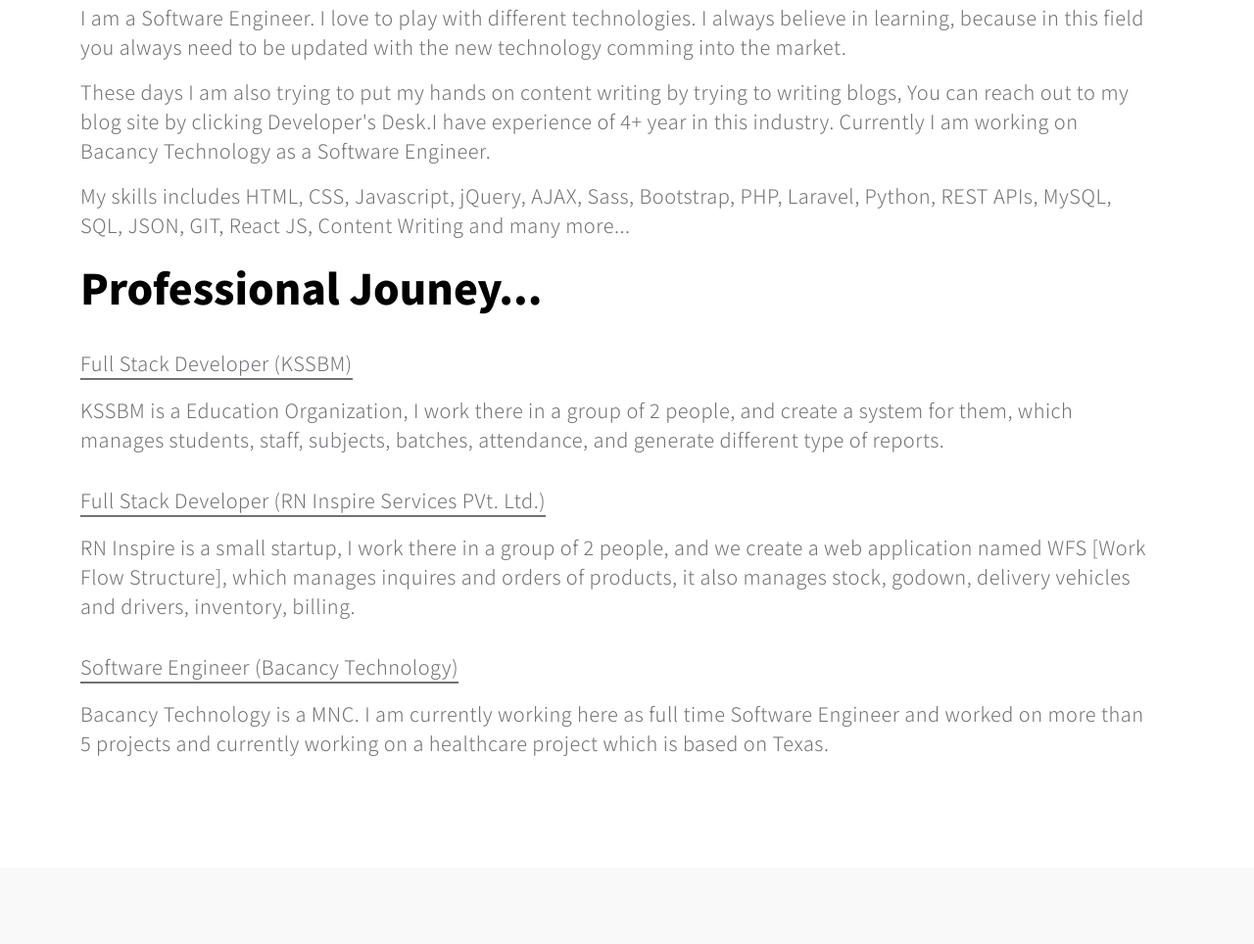
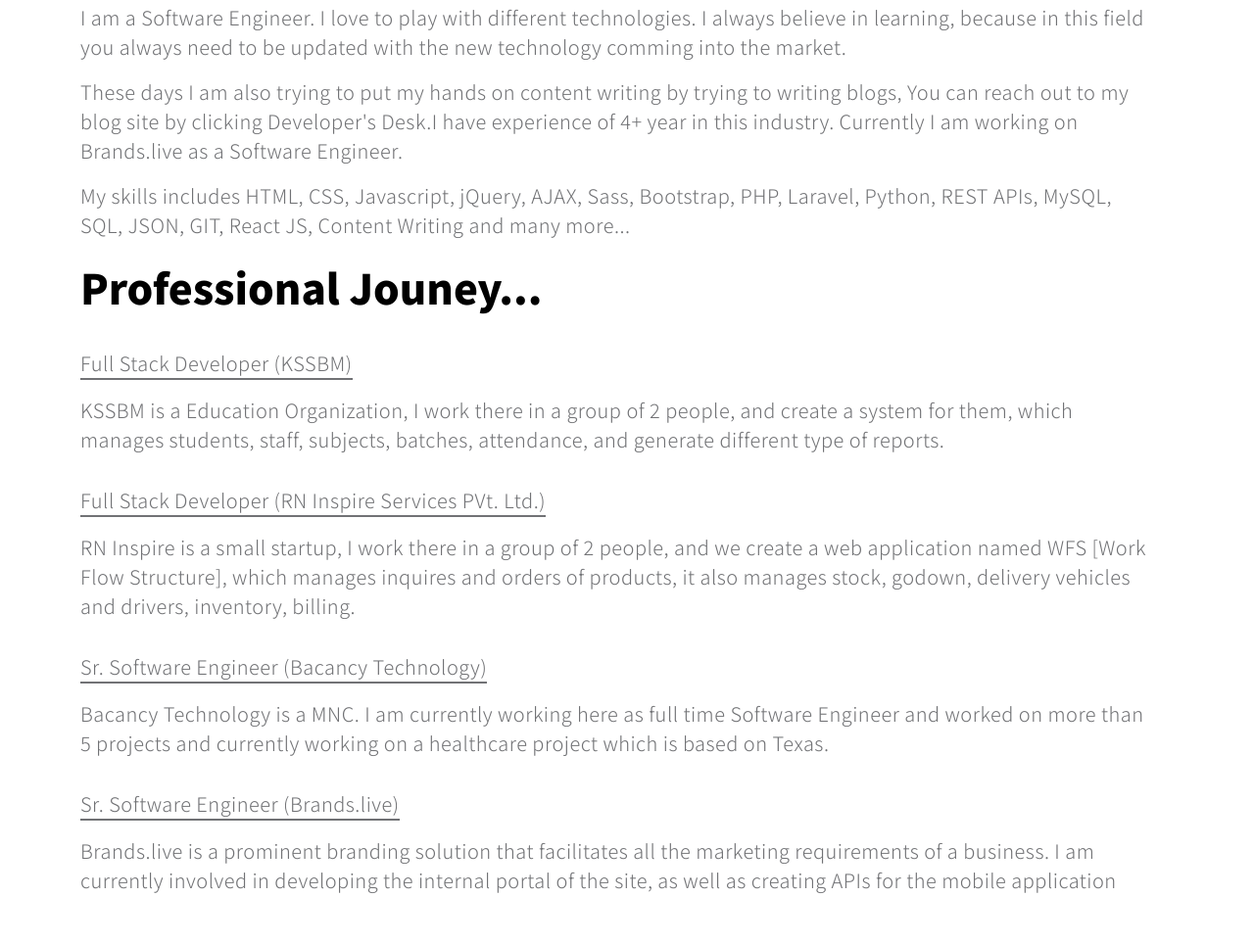
Before and after one commit to sonichandni/sonichandni.github.io, a plain HTML site: page index.html in a window 1280 px wide. Shown: the part 968-1932 px from the top of the page at 98% size. Drawn offline with Linux system fonts and the light colour scheme.

Commit message:
Update profession

```diff
--- a/index.html
+++ b/index.html
@@ -151,7 +151,7 @@
                                 I am a Software Engineer. I love to play with different technologies. I always believe in learning, because in this field you always need to be updated with the new technology comming into the market.
                             </p>
                             <p class="me-4" data-aos="fade-up" data-aos-delay="300">
-                                These days I am also trying to put my hands on content writing by trying to writing blogs, You can reach out to my blog site by clicking <a target="_blank" href="https://developersdesk.home.blog" id="dd">Developer's Desk</a>.I have experience of 4+ year in this industry. Currently I am working on <a target="_blank" href="https://www.bacancytechnology.com/" id="dd">Bacancy Technology</a> as a Software Engineer.
+                                These days I am also trying to put my hands on content writing by trying to writing blogs, You can reach out to my blog site by clicking <a target="_blank" href="https://developersdesk.home.blog" id="dd">Developer's Desk</a>.I have experience of 4+ year in this industry. Currently I am working on <a target="_blank" href="https://brands.live" id="dd">Brands.live</a> as a Software Engineer.
                             </p>
                             <p class="me-4" data-aos="fade-up" data-aos-delay="300">
                                 My skills includes HTML, CSS, Javascript, jQuery, AJAX, Sass, Bootstrap, PHP, Laravel, Python, REST APIs, MySQL, SQL, JSON, GIT, React JS, Content Writing and many more...
@@ -171,8 +171,12 @@
                             <p class="me-4" data-aos="fade-up" data-aos-delay="300">RN Inspire is a small startup, I work there in a group of 2 people, and we create a web application named WFS [Work Flow Structure], which manages inquires and orders of products, it also manages stock, godown, delivery vehicles and drivers, inventory, billing. </p>
                         </div>
                         <div class="col-12 mt-3">
-                            <p class="me-4 border-ul" data-aos="fade-up" data-aos-delay="300">Software Engineer (Bacancy Technology)</p>
+                            <p class="me-4 border-ul" data-aos="fade-up" data-aos-delay="300">Sr. Software Engineer (Bacancy Technology)</p>
                             <p class="me-4" data-aos="fade-up" data-aos-delay="300">Bacancy Technology is a MNC. I am currently working here as full time Software Engineer and worked on more than 5 projects and currently working on a healthcare project which is based on Texas.</p>
+                        </div>
+                        <div class="col-12 mt-3">
+                            <p class="me-4 border-ul" data-aos="fade-up" data-aos-delay="300">Sr. Software Engineer (Brands.live)</p>
+                            <p class="me-4" data-aos="fade-up" data-aos-delay="300"> Brands.live is a prominent branding solution that facilitates all the marketing requirements of a business. I am currently involved in developing the internal portal of the site, as well as creating APIs for the mobile application</p>
                         </div>
                     </div>
                 </div>
```
